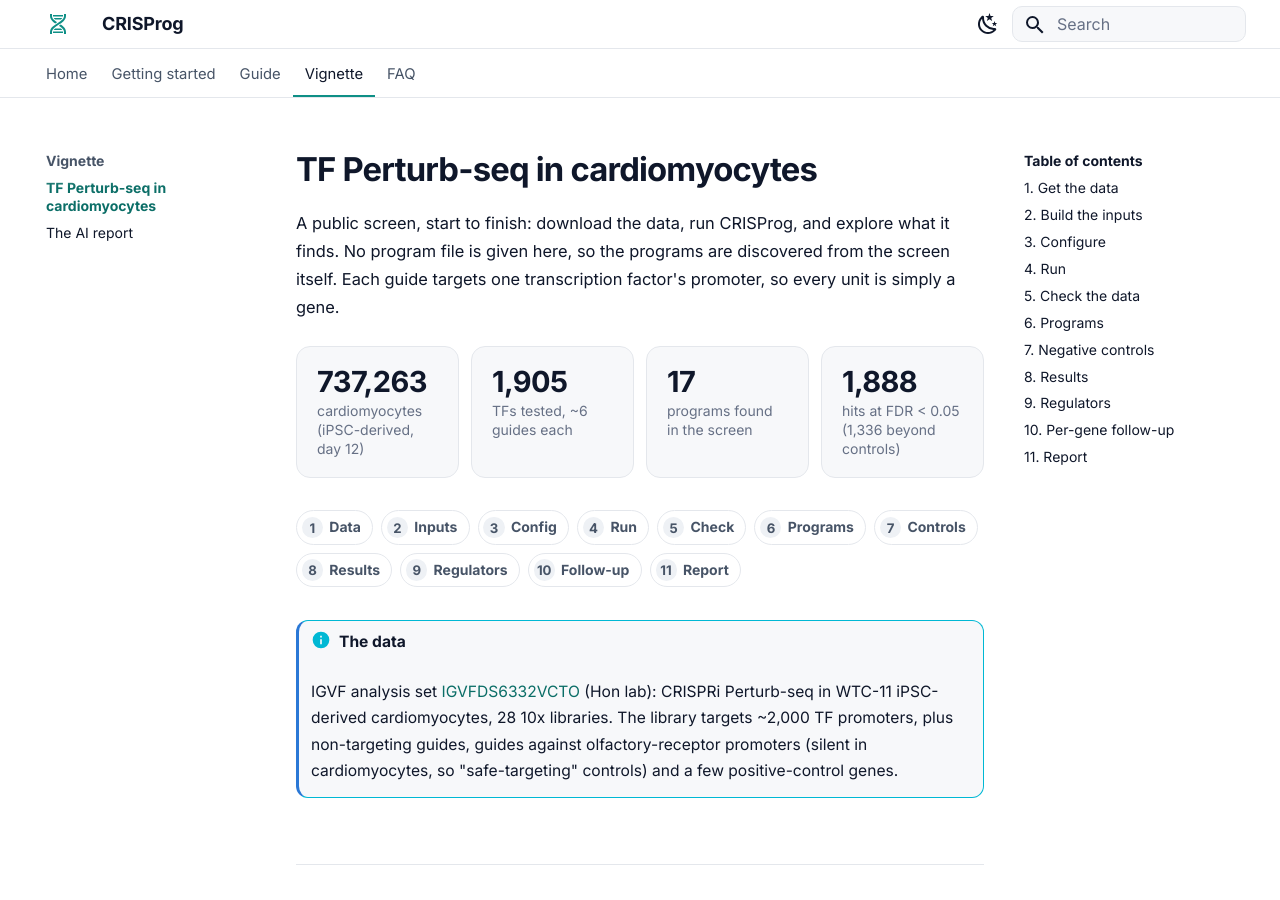
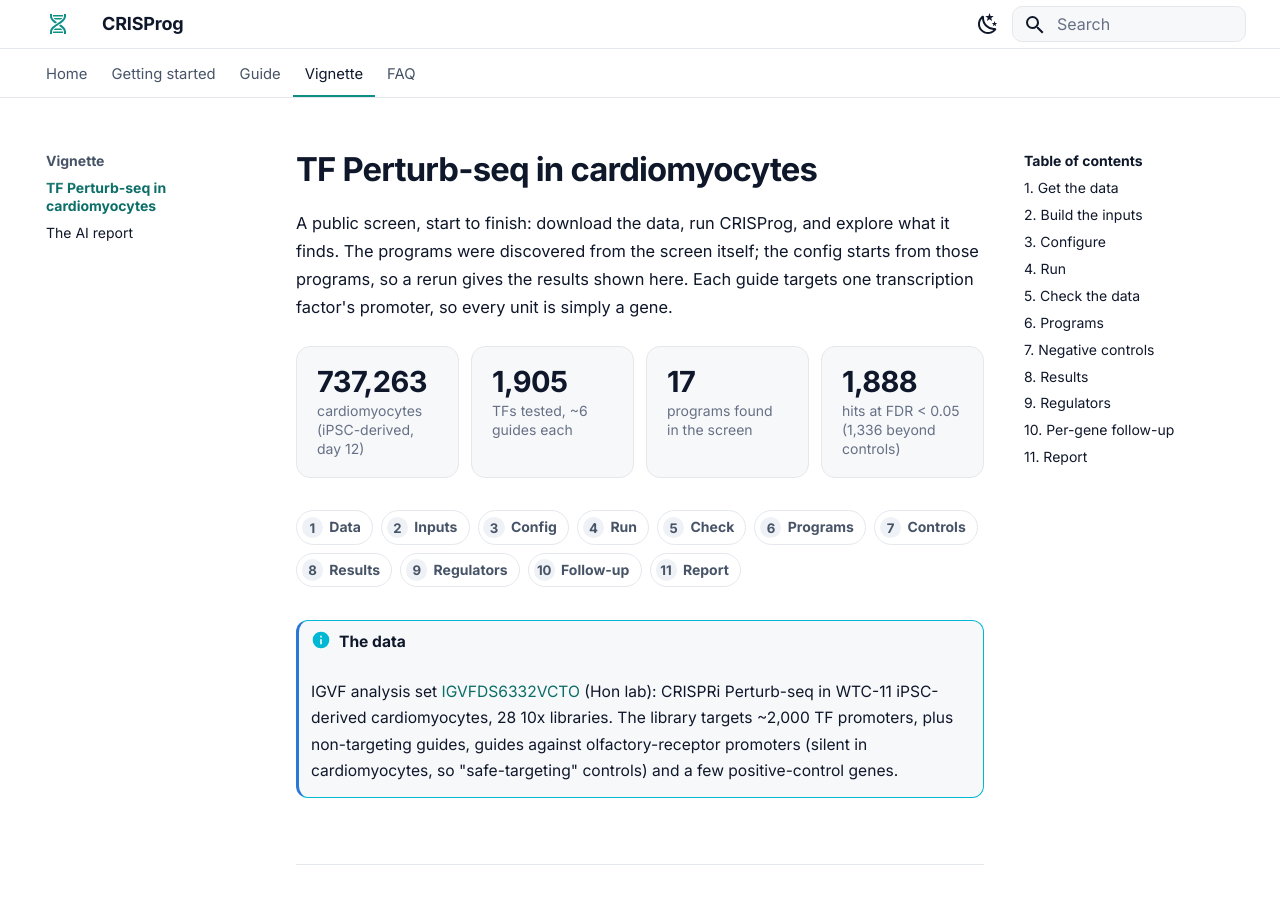
Before and after one commit to Deylab999MSKCC/CRISProg-web, an MkDocs documentation site: the page built from docs/vignettes/cardiomyocytes.md, in a window 1280 px wide and 900 px high. Built offline with MkDocs 1.6.1 and Material for MkDocs 9.7.7, drawn with Linux system fonts in a browser that asks for light colours; a script that is not in the unit is left out; some of the changed text lies outside the part shown.

Commit message:
Cardiomyocyte vignette: publish the 17 programs and start from them
programs.tsv holds the full gene lists of the programs discovered in the
published run; the vignette config now points to it (programs.file), so a
rerun starts from exactly these programs. Deleting that line rediscovers them.

Co-Authored-By: Claude Opus 5.5 <noreply@anthropic.com>

````diff
--- a/docs/vignettes/cardiomyocytes.md
+++ b/docs/vignettes/cardiomyocytes.md
@@ -1,8 +1,8 @@
 # TF Perturb-seq in cardiomyocytes
 
-A public screen, start to finish: download the data, run CRISProg, and explore what it finds. No program file is
-given here, so the programs are discovered from the screen itself. Each guide targets one transcription factor's
-promoter, so every unit is simply a gene.
+A public screen, start to finish: download the data, run CRISProg, and explore what it finds. The programs were
+discovered from the screen itself; the config starts from those programs, so a rerun gives the results shown here.
+Each guide targets one transcription factor's promoter, so every unit is simply a gene.
 
 <div class="cp-stats">
   <div class="cp-stat"><div class="v">737,263</div><div class="l">cardiomyocytes (iPSC-derived, day 12)</div></div>
@@ -90,6 +90,7 @@ python prep_cm.py --raw raw --out data      # needs a high-memory node: the pick
 <p class="cp-lede">Only the lines below differ from the defaults. Click a <b>+</b> to see why each is there.</p>
 
 [:material-download: config.yaml](files/cardiomyocytes/config.yaml){ .md-button }
+[:material-download: programs.tsv](files/cardiomyocytes/programs.tsv){ .md-button }
 
 ```yaml
 data:
@@ -104,8 +105,9 @@ data:
   target_map: data/guide_targets.tsv
 
 programs:
+  file: programs.tsv # (5)!
   discover:
-    methods: [hotspot, hdwgcna] # (5)!
+    methods: [hotspot, hdwgcna]
     max_cells: 20000
     hdwgcna:
       group_col: lane # (6)!
@@ -121,7 +123,10 @@ covariates:
 3.  Each control type gets its own fake units, so you can compare guides that bind nowhere with guides that bind a
     silent promoter.
 4.  Knockdown controls from the library. They are still tested, but labelled and reported apart from the TFs.
-5.  No `programs.file`, so programs are discovered from this screen with both methods.
+5.  The 17 programs found in this screen by Hotspot and hdWGCNA ([step 6](#programs)), so a rerun starts from
+    exactly these. Delete this line to discover programs again with both methods. The published run used an earlier
+    CRISProg whose Hotspot neighbour search was approximate, so rediscovery can give somewhat different Hotspot
+    modules.
 6.  hdWGCNA builds metacells; this keeps cells from different 10x libraries out of the same metacell.
 7.  28 libraries; each gets its own model term.
 
--- a/docs/vignettes/files/cardiomyocytes/config.yaml
+++ b/docs/vignettes/files/cardiomyocytes/config.yaml
@@ -1,5 +1,7 @@
 # CRISProg on the IGVF cardiomyocyte TF Perturb-seq (analysis set IGVFDS6332VCTO, Hon lab).
-# Inputs come from prep_cm.py (data/). Paths are relative to this file. Programs are discovered from this dataset.
+# Inputs come from prep_cm.py (data/). Paths are relative to this file.
+# programs.tsv holds the 17 programs discovered from this dataset in the published run (Hotspot and hdWGCNA), so a
+# rerun starts from exactly those programs. Delete the programs.file line to discover programs again instead.
 name: tf_cm                           # results in results/tf_cm/
 results_dir: results
 
@@ -15,6 +17,7 @@ data:
   target_map: data/guide_targets.tsv  # guide -> TF; the ~6 guides of a TF are tested together
 
 programs:
+  file: programs.tsv                  # the published programs; without this line they are discovered as below
   discover:
     methods: [hotspot, hdwgcna]
     max_cells: 20000
````
Also changed, not shown: 1 other file.
